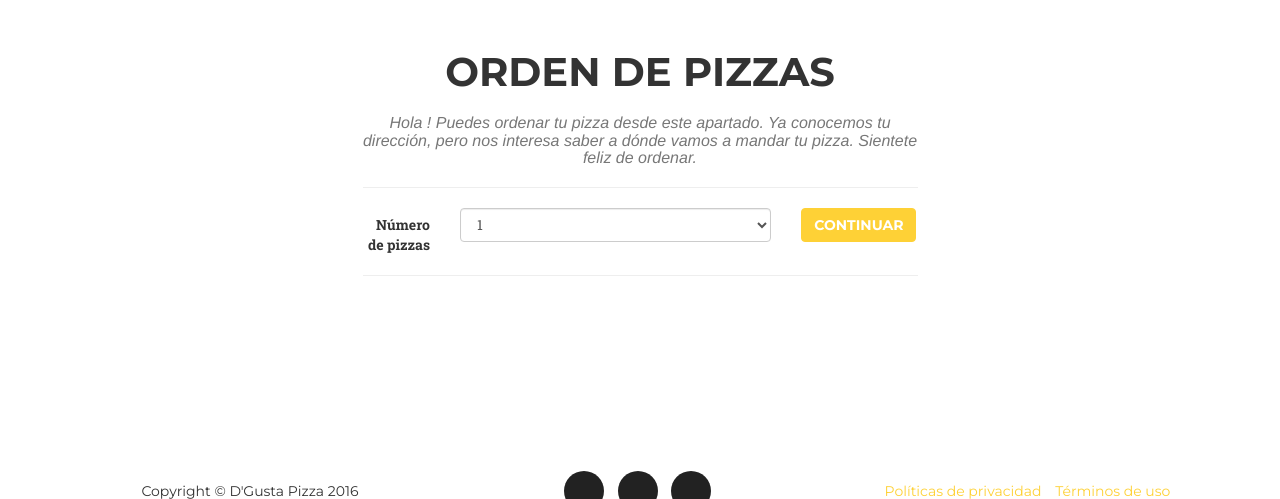
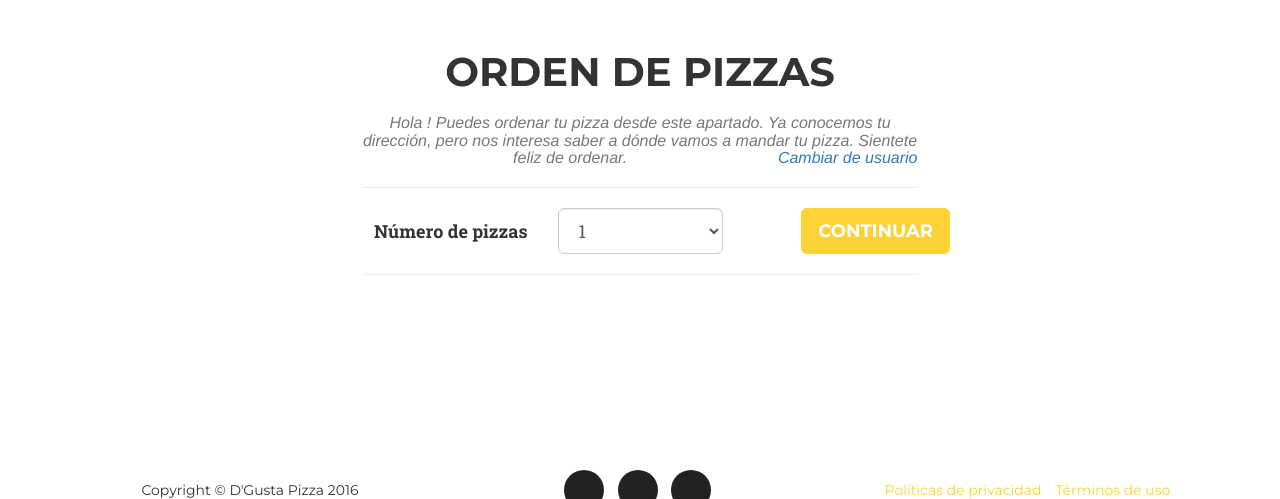
Before and after one commit to tony2124/pizzeria, a CakePHP app: the page made by app/View/Pizzas/ordena.ctp in a window 1280 px wide. Shown: the part 100-599 px from the top of the page. Run offline with PHP 8.4 and a stand-in for CakePHP, Linux system fonts and the light colour scheme; the template is opened without the code that fills it, so the values that code supplies are empty; some libraries are stand-ins or nearby versions; some web fonts are replaced.

Commit message:
Modificacion

```diff
--- a/app/View/Admins/portada.ctp
+++ b/app/View/Admins/portada.ctp
@@ -1,7 +1,6 @@
 <!DOCTYPE html>
 <html lang="en">
 <head>
-    <title>SB Admin - Bootstrap Admin Template</title>
 
     <!-- Custom CSS -->
     <?= $this->Html->css('sb-admin.css') ?>
@@ -105,7 +104,7 @@
                         <?= $this->Form->end() ?>
                     </div>
                     <p>&nbsp;</p>
-                        <?= $this->Html->image('header-bg',array('class'=>'img-responsive')) ?>
+                        <?= $this->Html->image('header-bg.jpg',array('class'=>'img-responsive')) ?>
                 </div>
 
             </div>
--- a/app/View/Layouts/default.ctp
+++ b/app/View/Layouts/default.ctp
@@ -24,17 +24,29 @@ $cakeDescription = 'D&tilde;Gusta Pizza';
         <?= $cakeDescription ?>:
         <?= $this->fetch('title') ?>
     </title>
+    <?= $this->Html->script('jquery.min.js') ?>
+    <?= $this->Html->css('cargando.css') ?>
+    <script type="text/javascript">
+        $(window).load(function () {
+          // Una vez se cargue al completo la página desaparecerá el div "cargando"
+          $('#contenedor').hide();
+        });
+    </script>
+
     <?= $this->Html->meta('icon') ?>
+    <?= $this->Html->script('bootstrap.min.js') ?>
     <?= $this->Html->css('bootstrap.min.css'); ?>
-    <?= $this->Html->script('jquery.min.js') ?>
-    <?= $this->Html->script('bootstrap.min.js') ?>
     <?= $this->fetch('meta') ?>
     <?= $this->fetch('css') ?>
     <?= $this->fetch('script') ?>
+
 </head>
 <body>
 
-
+   <div id="contenedor">
+     <div class="loader" id="loader">Loading...</div>
+    <!--<div id="preloader_3"></div>-->
+    </div>
    <!-- <div class="container clearfix">-->
         <?= $this->fetch('content') ?>
     <!--</div>-->
--- a/app/View/Pizzas/index.ctp
+++ b/app/View/Pizzas/index.ctp
@@ -59,7 +59,7 @@
             <div class="intro-text">
                 <div class="intro-lead-in">&nbsp;</div>
                 <div class="intro-heading">&nbsp;</div>
-                <a href="#services" class="page-scroll btn btn-xl">Quiero una pizza</a>
+                <a href="<?= $this->Html->url(array('controller'=>'users', 'action'=>'index')) ?>" class="page-scroll btn btn-xl">Quiero una pizza</a>
             </div>
         </div>
     </header>
--- a/app/View/Pizzas/ordena.ctp
+++ b/app/View/Pizzas/ordena.ctp
@@ -5,7 +5,9 @@
 
     <!-- Theme CSS -->
     <?= $this->Html->css('agency.min.css') ?>
+
     <?= $this->Html->css('font-awesome.min.css') ?>
+
 
 <body id="page-top" class="index">
 
@@ -24,7 +26,7 @@
             <div class="collapse navbar-collapse" id="bs-example-navbar-collapse-1">
                 <ul class="nav navbar-nav navbar-right">
                     <li class="hidden">
-                        <a href="#page-top"></a>
+                        <a href="<?= $this->Html->url(array('controller'=>'pizzas')) ?>"></a>
                     </li>
                     <li>
                         <!--<a class="page-scroll" href="#tam">Tamaños</a>-->
@@ -59,7 +61,7 @@
             	<div class="col-sm-3"></div>
                 <div class="col-lg-6 text-center">
                     <h2 class="section-heading">Orden de pizzas</h2>
-                    <h3 class="section-subheading text-muted" style="margin-bottom: 0px">Hola <strong><?= $this->Session->read('name') ?></strong>! Puedes ordenar tu pizza desde este apartado. Ya conocemos tu dirección, pero nos interesa saber a dónde vamos a mandar tu pizza. Sientete feliz de ordenar.</h3>
+                    <h3 class="section-subheading text-muted" style="margin-bottom: 0px">Hola <strong><?= $this->Session->read('name') ?></strong>! Puedes ordenar tu pizza desde este apartado. Ya conocemos tu dirección, pero nos interesa saber a dónde vamos a mandar tu pizza. Sientete feliz de ordenar. <span style="float: right"> <?= $this->Html->link("Cambiar de usuario", array('controller'=>'users', 'action'=>'logout'),array('style'=>'color: #337ab7')) ?></span></h3>
 
                 </div>
                 <div class="col-sm-3"></div>
@@ -70,20 +72,23 @@
                 <div class="col-sm-6">
                 	<form class="form-horizontal" method="post" name="numbers">
                         <hr>
-                        <div class="form-group">
-                            <label class="col-sm-2 control-label">Número de pizzas</label>
-                            <div class="col-sm-7">
+                        <div class="form-group form-group-lg">
+                            <label class="col-sm-4 control-label">Número de pizzas</label>
+                            <div class="col-sm-4">
                                <select <?php if ($number > 0) { ?> disabled <?php } ?> name="number" id="number" class="form-control">
                                 <?php for($i = 0; $i < 7; $i++){ ?>
                                 <option <?php if($number == ($i+1)) print "selected" ?> value="<?= $i+1 ?>"><?= $i+1 ?></option>
                                 <?php } ?>
                               </select>
                             </div>
+                            <div class="col-sm-1">
+                                &nbsp;
+                            </div>
                             <div class="col-sm-2">
                                 <?php if ($number > 0) { ?>
-                                <?= $this->Html->link("< Atrás",array('action'=>'ordena'),array('class'=>'btn btn-primary')) ?>
+                                <?= $this->Html->link("< Atrás",array('action'=>'ordena'),array('class'=>'btn btn-primary btn-lg')) ?>
                                  <?php }else{ ?>
-                                 <?= $this->Form->button("Continuar",array('class'=>'btn btn-primary')) ?>
+                                 <?= $this->Form->button("Continuar",array('class'=>'btn btn-primary btn-lg')) ?>
                                  <?php } ?>
                             </div>
                         </div>
@@ -94,9 +99,9 @@
 
                     <?php for($i = 0; $i < $number; $i++){ ?>
                     <span class="label label-primary">Pizza #<?= $i+1 ?></span>
-                    <div class="form-group">
-    				    <label class="col-sm-2 control-label">Tamaño</label>
-    				    <div class="col-sm-10">
+                    <div class="form-group form-group-lg">
+    				    <label class="col-sm-3 control-label">Tamaño</label>
+    				    <div class="col-sm-9">
     				      <select name="size_id[]" class="form-control">
                             <?php foreach ($sizes as $size) { ?>
                                 <option value="<?= $size['Size']['size_id'] ?>"><?= $size['Size']['size_name'] ?></option>
@@ -104,9 +109,9 @@
     				      </select>
     				    </div>
     				</div>
-    				<div class="form-group">
-    				    <label class="col-sm-2 control-label">Variedad</label>
-    				    <div class="col-sm-10">
+    				<div class="form-group form-group-lg">
+    				    <label class="col-sm-3 control-label">Variedad</label>
+    				    <div class="col-sm-9">
     				      <select name="variety_id[]" class="form-control">
     				      	<?php foreach ($varieties as $var) { ?>
                                 <option value="<?= $var['Variety']['variety_id'] ?>"><?= $var['Variety']['variety_name'] ?></option>
@@ -118,43 +123,43 @@
                     }
                 ?>
                 <hr>
-                <span class="label label-primary">Datos de envío</span>
-					   <div class="form-group">
-					    <label class="col-sm-2 control-label">Teléfono / contacto</label>
-					    <div class="col-sm-10">
+                      <span class="label label-primary">Datos de envío</span>
+					  <div class="form-group form-group-lg">
+					    <label class="col-sm-3 control-label">Teléfono / contacto</label>
+					    <div class="col-sm-9">
 					      <input name="telefono" type="number" minlength="10" required class="form-control" placeholder="ej. 453 105 3456">
 					    </div>
 					  </div>
-					  <div class="form-group">
-					    <label class="col-sm-2 control-label">Colonia</label>
-					    <div class="col-sm-10">
+					  <div class="form-group form-group-lg">
+					    <label class="col-sm-3 control-label">Colonia</label>
+					    <div class="col-sm-9">
 					      <input name="colonia" type="text" minlength="5" required class="form-control" placeholder="ej. Col. Benito Juárez">
 					    </div>
 					  </div>
-					  <div class="form-group">
-					    <label class="col-sm-2 control-label">Número int/ext</label>
-					    <div class="col-sm-10">
+					  <div class="form-group form-group-lg">
+					    <label class="col-sm-3 control-label">Número int/ext</label>
+					    <div class="col-sm-9">
 					      <input name="numero" type="text" required class="form-control" placeholder="ej. Núm. Int. 67, Núm ext. 67">
 					    </div>
 					  </div>
-					  <div class="form-group">
-					    <label class="col-sm-2 control-label">Calle</label>
-					    <div class="col-sm-10">
+					  <div class="form-group form-group-lg">
+					    <label class="col-sm-3 control-label">Calle</label>
+					    <div class="col-sm-9">
 					      <input name="calle" type="text" required minlength="5" class="form-control" placeholder="ej. Juan Escutia">
 					    </div>
 					  </div>
-					  <div class="form-group">
-					    <label class="col-sm-2 control-label">Referencias</label>
-					    <div class="col-sm-10">
+					  <div class="form-group form-group-lg">
+					    <label class="col-sm-3 control-label">Referencias</label>
+					    <div class="col-sm-9">
 					      <textarea name="referencias" required minlength="10" class="form-control" placeholder="ej. Casa verde, está detrás del auditorio, a una cuadra del sitio de taxis Alfa."></textarea>
 					    </div>
 					  </div>
-                      <div class="form-group">
+                      <div class="form-group form-group-lg">
                         <span style="float: right"> <?= $this->Html->link("Cambiar de usuario", array('controller'=>'users', 'action'=>'logout'),array('style'=>'color: #337ab7')) ?></span>
                       </div>
 					 <div class="form-group text-center">
-					 	<a class="btn btn-default" href="../users/logout"><i class="glyphicon glyphicon-remove"></i> Cancelar pedido</a>
-                        <button type="submit" class="btn btn-success"><i class="glyphicon glyphicon-ok"></i> Procesar pedido</button>
+					 	<a class="btn btn-default btn-lg" href="../users/logout"><i class="glyphicon glyphicon-remove"></i> Cancelar pedido</a>&nbsp;
+                        <button type="submit" class="btn btn-success btn-lg"><i class="glyphicon glyphicon-ok"></i> Procesar pedido</button>
 					 </div>
                     <?= $this->Form->end(); ?>
                 <?php } ?>
--- a/app/View/Users/auth.ctp
+++ b/app/View/Users/auth.ctp
@@ -0,0 +1 @@
+Autenticando...
--- /dev/null
+++ b/app/webroot/css/cargando.css
@@ -0,0 +1,110 @@
+.loader,
+.loader:before,
+.loader:after {
+  background: #FD1D1F;
+  -webkit-animation: load1 1s infinite ease-in-out;
+  animation: load1 1s infinite ease-in-out;
+  width: 1em;
+  height: 4em;
+}
+.loader:before,
+.loader:after {
+  position: absolute;
+  top: 0;
+  content: '';
+}
+.loader:before {
+  left: -1.5em;
+}
+.loader {
+  text-indent: -9999em;
+  /*margin: 40% auto;*/
+  top: 50%;
+  margin-top: -5px;
+  left: 50%;
+  margin-left: -10px;
+    position:absolute;
+  position: relative;
+  font-size: 11px;
+  -webkit-animation-delay: 0.16s;
+  animation-delay: 0.16s;
+}
+.loader:after {
+  left: 1.5em;
+  -webkit-animation-delay: 0.32s;
+  animation-delay: 0.32s;
+}
+@-webkit-keyframes load1 {
+  0%,
+  80%,
+  100% {
+    box-shadow: 0 0 #FD1D1F;
+    height: 4em;
+  }
+  40% {
+    box-shadow: 0 -2em #FD1D1F;
+    height: 5em;
+  }
+}
+@keyframes load1 {
+  0%,
+  80%,
+  100% {
+    box-shadow: 0 0 #FD1D1F;
+    height: 4em;
+  }
+  40% {
+    box-shadow: 0 -2em #FD1D1F;
+    height: 5em;
+  }
+}
+#contenedor{
+  position: absolute;
+  width: 100%;
+  height: 100%;
+  background-color: #eeeeee;
+  top:0;
+  left: 0;
+  z-index: 9999;
+}
+/*
+#preloader_3{
+  top: 50%;
+  margin-top: -5px;
+  left: 50%;
+  margin-left: -10px;
+    position:absolute;
+}
+#preloader_3:before{
+    width:20px;
+    height:20px;
+    border-radius:20px;
+    background:blue;
+    content:'';
+    position:absolute;
+    background:#9b59b6;
+    animation: preloader_3_before 1.5s infinite ease-in-out;
+}
+
+#preloader_3:after{
+    width:20px;
+    height:20px;
+    border-radius:20px;
+    background:blue;
+    content:'';
+    position:absolute;
+    background:#2ecc71;
+    left:22px;
+    animation: preloader_3_after 1.5s infinite ease-in-out;
+}
+
+@keyframes preloader_3_before {
+    0% {transform: translateX(0px) rotate(0deg)}
+    50% {transform: translateX(50px) scale(1.2) rotate(260deg); background:#2ecc71;border-radius:0px;}
+      100% {transform: translateX(0px) rotate(0deg)}
+}
+@keyframes preloader_3_after {
+    0% {transform: translateX(0px)}
+    50% {transform: translateX(-50px) scale(1.2) rotate(-260deg);background:#9b59b6;border-radius:0px;}
+    100% {transform: translateX(0px)}
+}*/
```
Also changed, not shown: app/View/Customers/index.ctp (+4 -4 lines), app/View/Users/index.ctp (+7 -7 lines).
